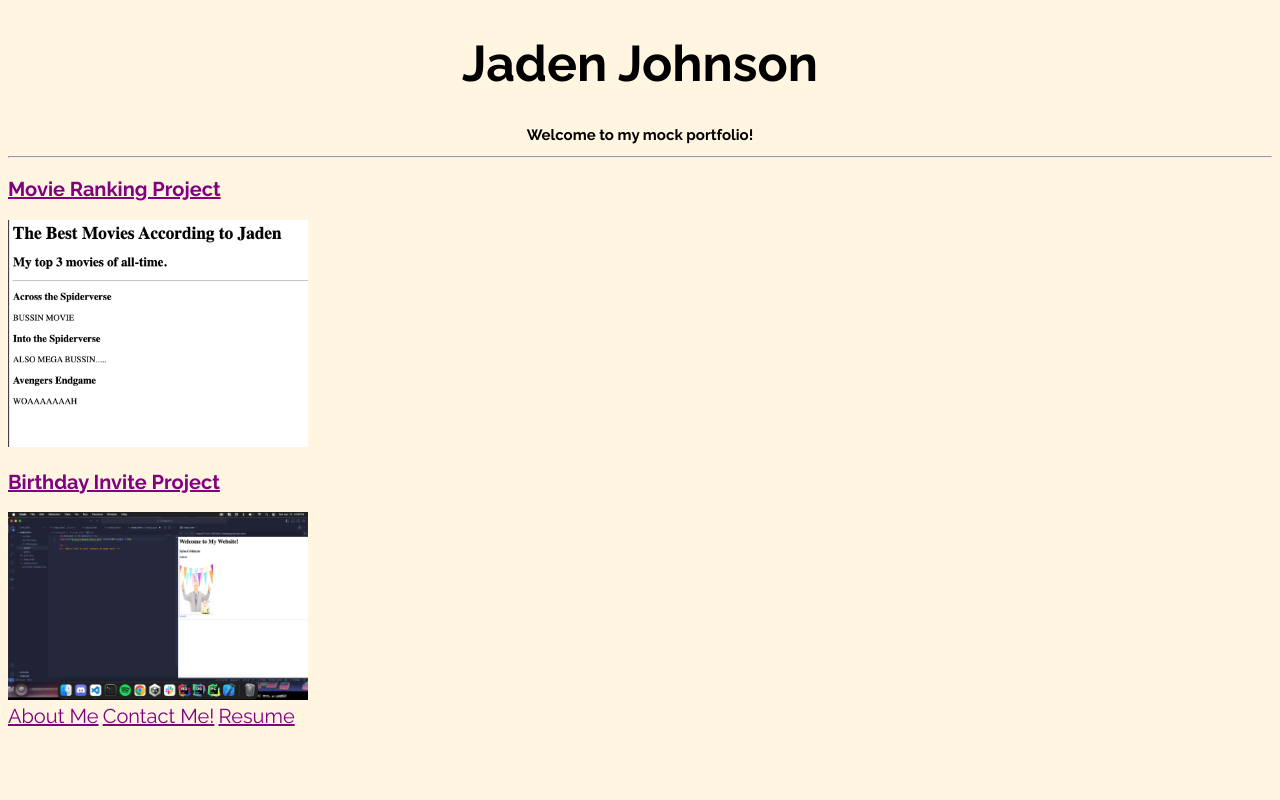
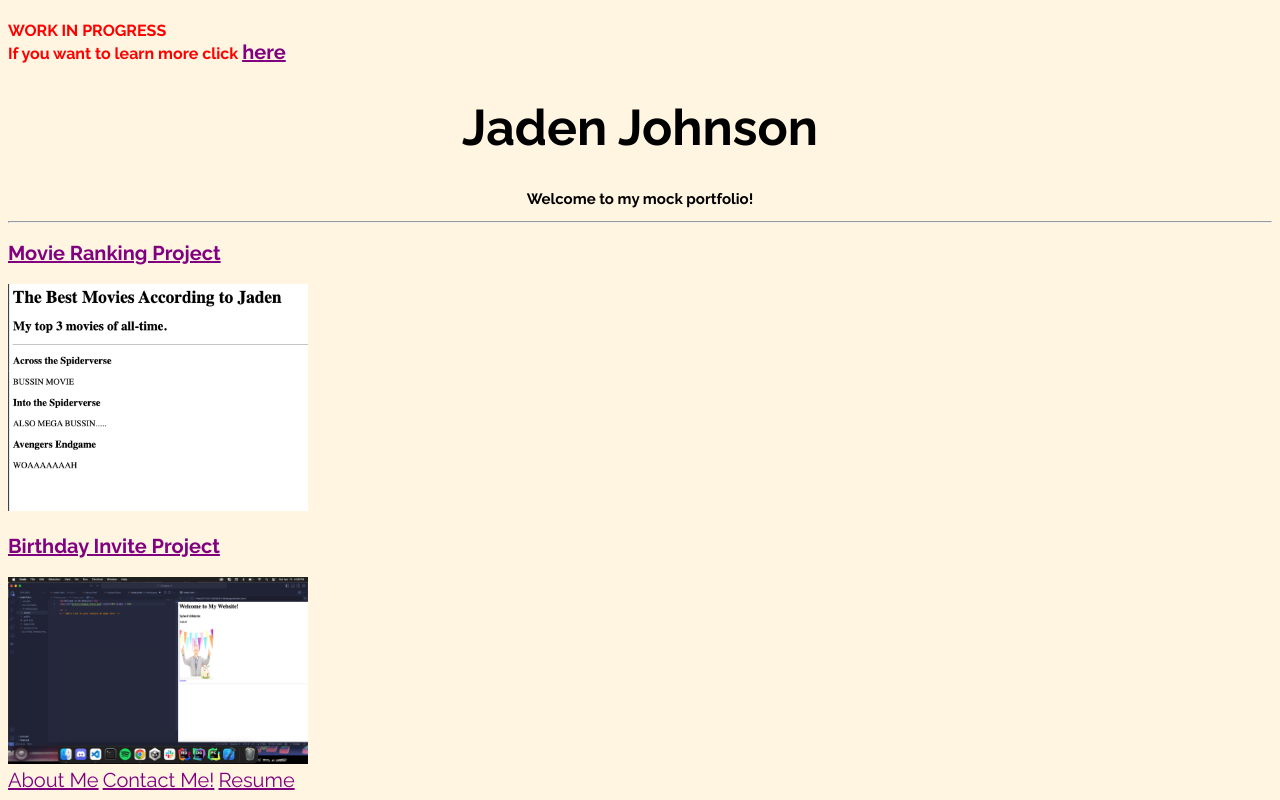
Before and after one commit to ATacoDev/portfolio, a plain HTML site: page index.html in a window 1280 px wide. Drawn offline with Linux system fonts and the light colour scheme.

Commit message:
Add files via upload

```diff
--- a/index.html
+++ b/index.html
@@ -4,6 +4,8 @@
     <meta charset="UTF-8">
     <meta name="viewport" content="width=device-width, initial-scale=1.0">
     <title>Mock Portfolio Project</title>
+    <h4 style="color:red">WORK IN PROGRESS <br> If you want to learn more
+        click <a href="https://github.com/ATacoDev/portfolio">here</a></h4>
     <link rel="stylesheet" href="./style.css">
 
     <!-- For Raleway Font -->
@@ -15,7 +17,7 @@
 <body>
     <h1>Jaden Johnson</h1>
     <h2>Welcome to my mock portfolio!</h2>
-    <!-- <img src="assets/images/ME.jpg" width="100"> ADD BACK WHEN KNOW MORE ABOUT IMAGES-->
+    <!-- <img src="assets/images/ME.jpg" width="100"> ADD BACK WHEN WE KNOW MORE ABOUT IMAGES-->
     <hr>
 
     <h3><a href="public/movie-ranking.html">Movie Ranking Project</a></h3>
```
